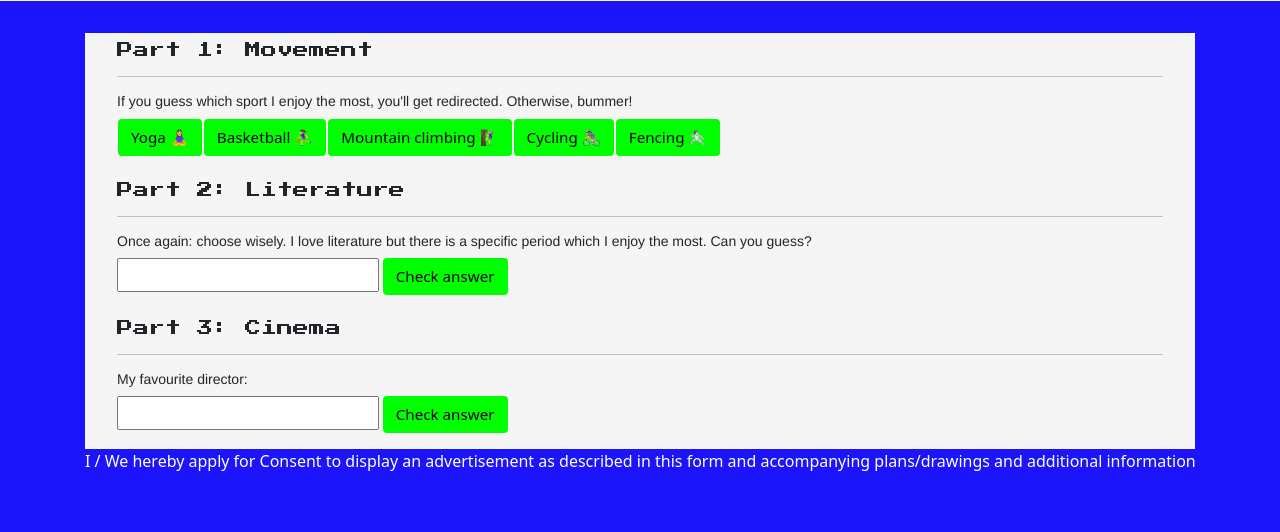
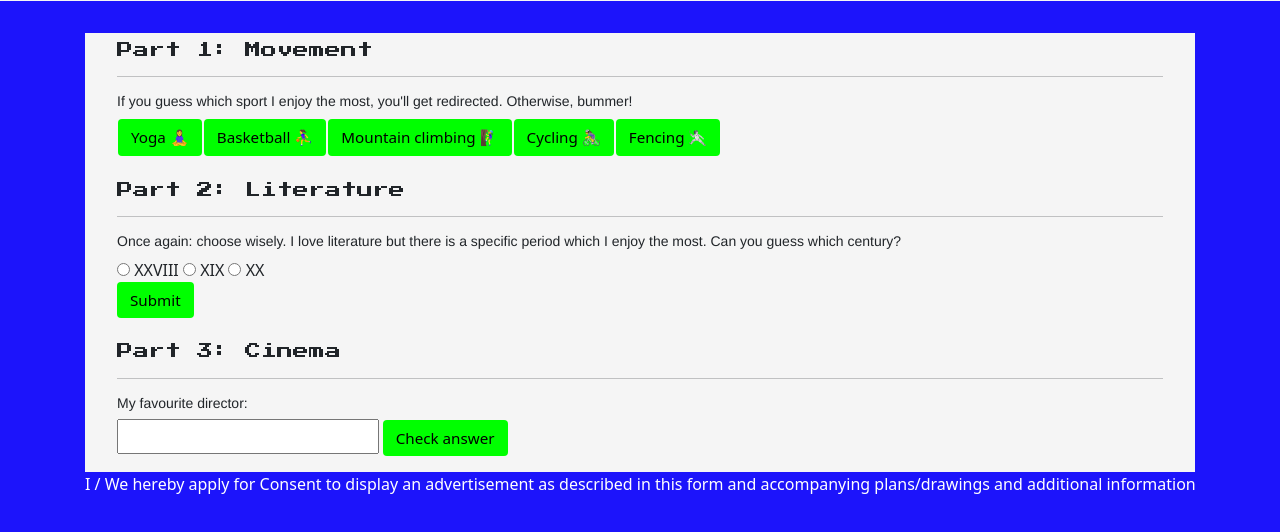
Before and after one commit to ina-inna/code50, a plain HTML site: page homepage/index.html in a window 1280 px wide. Shown: the part 190-722 px from the top of the page. Drawn offline with nearby package versions, Linux system fonts and the light colour scheme.

Commit message:
Thu, Nov 16, 2023, 4:39 PM +00:00

```diff
--- a/homepage/index.html
+++ b/homepage/index.html
@@ -102,10 +102,28 @@
         <div class="section">
             <h2>Part 2: Literature</h2>
             <hr>
-            <h3> Once again: choose wisely. I love literature but there is a specific period which I enjoy the most. Can you guess?</h3>
+            <h3> Once again: choose wisely. I love literature but there is a specific period which I enjoy the most. Can you guess which century?</h3>
             <h4 id ="answerCheck2"></h4>
-            <input type="text" id="input1" name="input1">
-            <button id="answer1" onclick="checkAnswer('input1')">Check answer</button>
+            <form action="/submit-form" method="post">
+                <label>
+                    <input type="radio" name="century" value="XXVIII">
+                    XXVIII
+                </label>
+
+                <label>
+                    <input type="radio" name="century" value="XIX">
+                    XIX
+                </label>
+
+                <label>
+                    <input type="radio" name="century" value="XX">
+                    XX
+                </label>
+
+                <br>
+
+                <input type="submit" value="Submit">
+            </form>
             <!-- TODO: Add free response question here -->
         </div>
         <div class="section">
```
